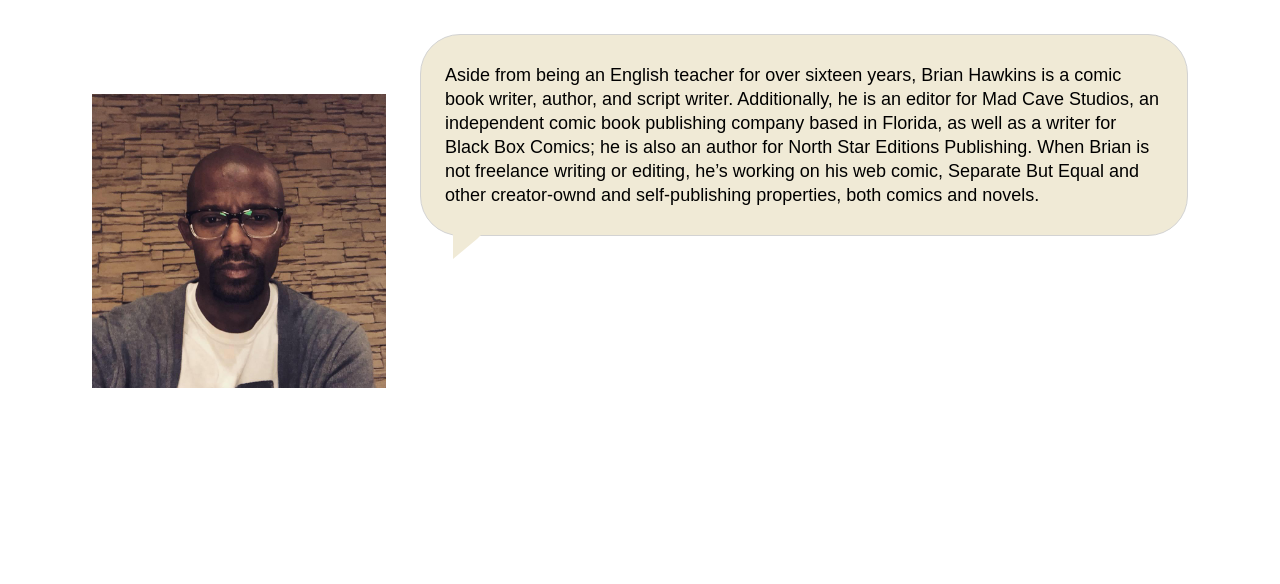
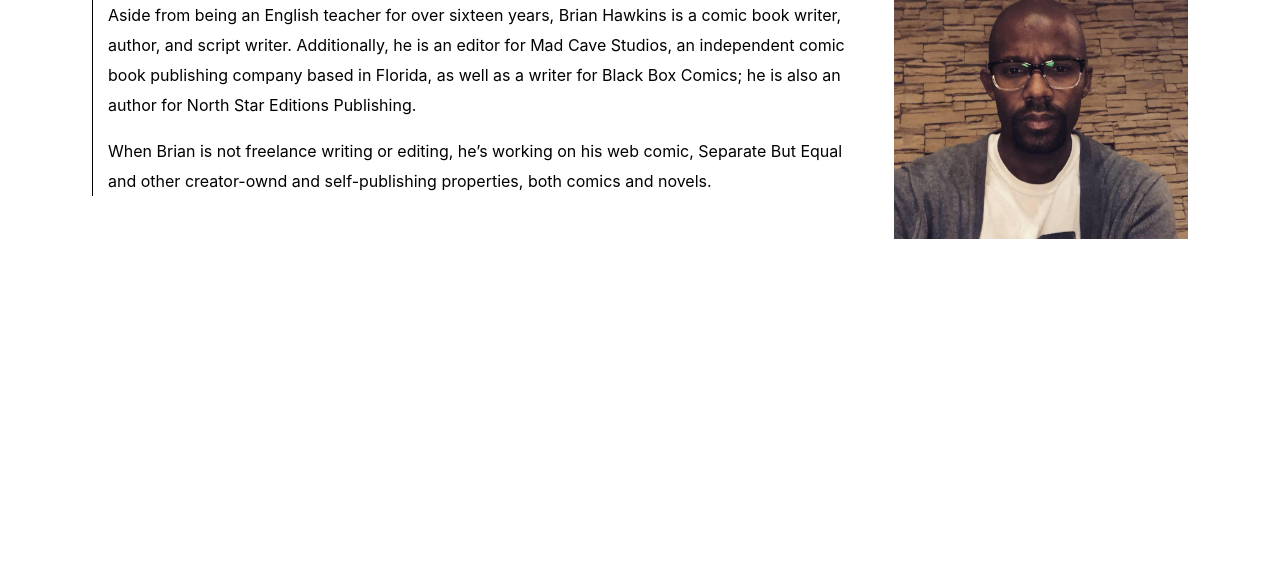
Before and after one commit to kckhafra/brian-writer-app, a React app: page /about in a window 1280 px wide. Shown: the part 216-800 px from the top of the page. Built offline with nearby package versions, Linux system fonts and the light colour scheme.

Commit message:
no speach bubble

```diff
--- a/src/Component/About/About.css
+++ b/src/Component/About/About.css
@@ -1,59 +1,31 @@
 .about-header{
-    margin:0px 0px 30px;
+    margin:0px;
     color: #7582a8;
 }
 .head-shot{
     width: 294px;
 }
-.head-shot-container{
-    padding: 5px;
-    padding: 0px 17px 0px 17px;
-    margin-top: 60px;
-
-}
 .about-page-container{
+    display: flex;
+    justify-content: space-between;
     padding: 50px 75px 0px 75px;
 
-}
-.profile-description-container{
-    margin-top: 50px;
-    display: flex;
-    justify-content: space-between;
 }
 
 .description-container{
     padding: 5px;
     text-align: left;
     padding: 0px 17px 0px 17px;
+}
+
+.profile-img-container{
+    padding: 5px;
+    padding: 0px 17px 0px 17px;
+}
+
+.description-bio{
+    border-left: 1px solid black;
+    padding-left: 15px;
+    margin:0px;
     line-height: 30px;
 }
-
-
-
-.description-bio{
-    border: 1px solid lightgray;
-    margin:0px;
-    border-radius: 30px;
-    position: relative;
-    font-family: sans-serif;
-    font-size: 18px;
-    line-height: 24px;
-    background-color: rgb(240,234,214);
-    border-radius: 40px;
-    padding: 10px 24px 10px 24px;
-    text-align: left;
-    color: #000;
-}
-
-.description-bio:before{
-    content: "";
-    width: 0px;
-    height: 0px;
-    position: absolute;
-    border-left: 24px solid rgb(240,234,214);
-    border-right: 12px solid transparent;
-    border-top: 12px solid rgb(240,234,214);
-    border-bottom: 20px solid transparent;
-    left: 32px;
-    bottom: -24px;
-  }
--- a/src/Component/About/About.js
+++ b/src/Component/About/About.js
@@ -10,19 +10,17 @@ export default class About extends React.Component{
             <div>
                 <Header/>
                 <div className="about-page-container">
-                    <h1 className="about-header">About</h1>
-                    <div className="profile-description-container">
-                        <div className="head-shot-container">
-                            <img className="head-shot" src={img} alt="brian hawkins head shot"/>
-                        </div>
-                        <div className="description-container">
-                            <blockquote className="description-bio">
-                                <p>Aside from being an English teacher for over sixteen years, Brian Hawkins is a comic book writer, author, and script writer.
-                                Additionally, he is an editor for Mad Cave Studios, an independent comic book publishing company based in Florida, as well as a writer for Black Box Comics;
-                                he is also an author for North Star Editions Publishing. When Brian is not freelance writing or editing, he’s working on his web comic,
-                                Separate But Equal and other creator-ownd and self-publishing properties, both comics and novels. </p>
-                            </blockquote>
-                        </div>
+                    <div className="description-container">
+                        <h1 className="about-header">About</h1>
+                        <blockquote className="description-bio">
+                            <p>Aside from being an English teacher for over sixteen years, Brian Hawkins is a comic book writer, author, and script writer.
+                            Additionally, he is an editor for Mad Cave Studios, an independent comic book publishing company based in Florida, as well as a writer for Black Box Comics; he is also an author for North Star Editions Publishing.</p>
+                            <p>When Brian is not freelance writing or editing, he’s working on his web comic, Separate But Equal and other creator-ownd and self-publishing properties, both comics and novels.</p>
+
+                        </blockquote>
+                    </div>
+                    <div className="profile-img-container">
+                        <img className="head-shot" src={img} alt="brian hawkins head shot"/>
                     </div>
                 </div>
             </div>
--- a/src/Component/App/App.js
+++ b/src/Component/App/App.js
@@ -3,6 +3,7 @@ import './App.css';
 import HomePage from '../HomePage/HomePage';
 import {Route, Switch} from 'react-router-dom';
 import About from '../About/About'
+import Contact from '../Contact/Contact'
 
 class App extends React.Component {
   render(){
@@ -17,6 +18,10 @@ class App extends React.Component {
         exact
         path={'/about'}
         component={About}/>
+        <Route
+        exact
+        path={'/contact'}
+        component={Contact}/>
       </Switch>
     </div>
   )
--- /dev/null
+++ b/src/Component/Contact/Contact.js
@@ -0,0 +1,13 @@
+import React from 'react';
+import {Link} from 'react-router-dom';
+import Header from '../Header/Header'
+
+export default class Contact extends React.Component {
+  render(){
+  return (
+      <div>
+          <Header/>
+          <h1>Contact</h1>
+      </div>
+  )}
+}
--- a/src/Component/Header/Header.js
+++ b/src/Component/Header/Header.js
@@ -1,6 +1,7 @@
 import React from 'react';
 import './Header.css';
 import {Link} from 'react-router-dom';
+
 export default class Header extends React.Component{
     render(){
         return(
```
Also changed, not shown: 1 other file.
